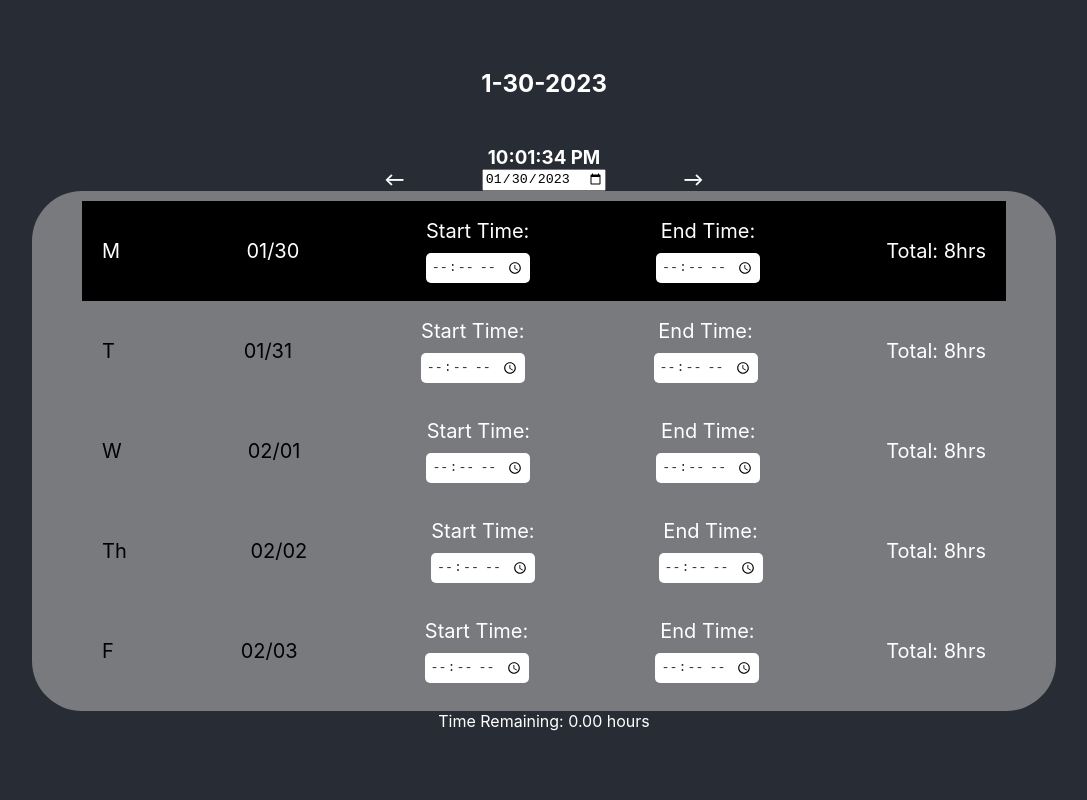
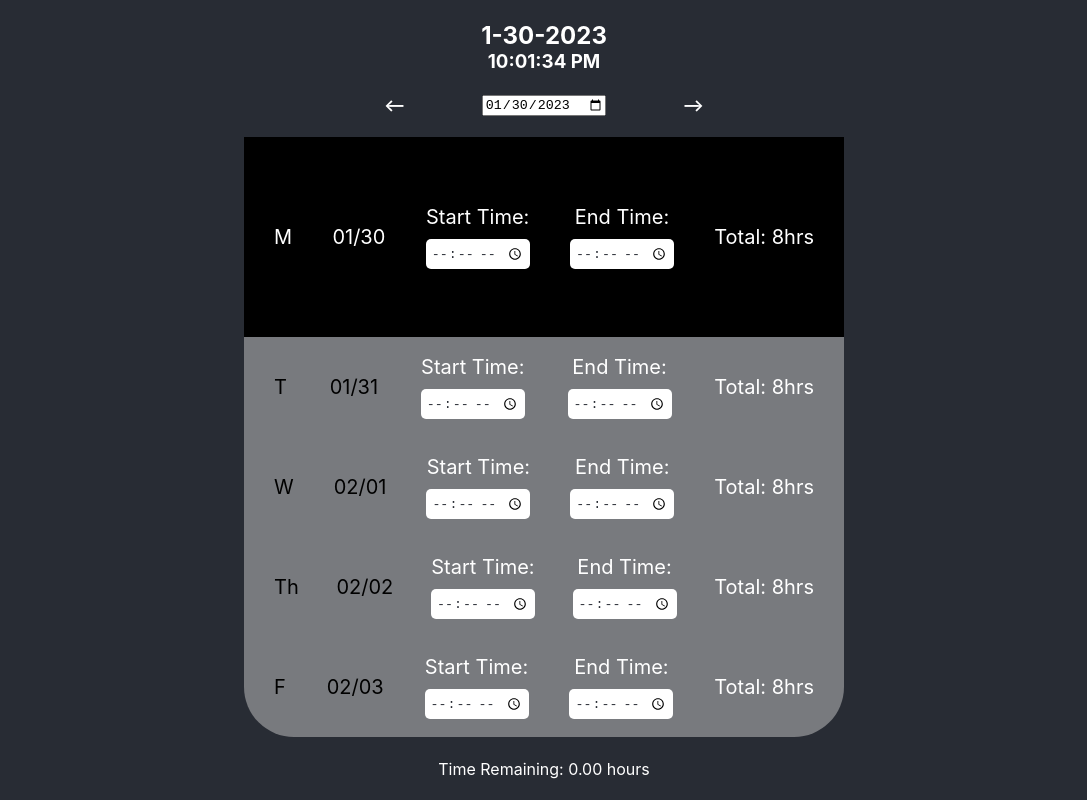
Before and after one commit to kyletucci/Time-Clock-Project, a React (Create React App) app in the folder time-clock-project/: page / in a window 1280 px wide. Shown: the whole page, without its empty margins (96-1183 px from the left). Built offline with nearby package versions, Linux system fonts and the light colour scheme.

Commit message:
Fixed some alignment CSS issues

```diff
--- a/time-clock-project/src/App.css
+++ b/time-clock-project/src/App.css
@@ -9,7 +9,7 @@
   display: flex;
   justify-content: space-around;
   text-align: center;
-  min-width: 100vw;
+  min-width: 100%;
   min-height: 100vh;
 }
 
@@ -17,6 +17,6 @@
   min-width: 100%;
   display: flex;
   flex-direction: column;
-  justify-content: center;
+  justify-content: space-evenly;
   align-items: center;
 }
--- a/time-clock-project/src/components/CurrentDateTime.js
+++ b/time-clock-project/src/components/CurrentDateTime.js
@@ -6,7 +6,6 @@ const StyledDateHeader = Styled.div`
     display: flex;
     flex-direction: column;
     justify-content: space-between;
-    height: 100px;
 `
 
 function CurrentDateTime({ currentTime, updateTime }) {
--- a/time-clock-project/src/components/CurrentTimeSlot.js
+++ b/time-clock-project/src/components/CurrentTimeSlot.js
@@ -14,9 +14,9 @@ const StyledUnselected = styled.div`
     align-items: center;
     background-color: ${({ dayOfWeek, dayOfSelected }) => dayOfWeek === dayOfSelected ? 'black' : 'none'};
     color: ${({ dayOfWeek, dayOfSelected }) => dayOfWeek === dayOfSelected ? 'white' : 'black'};
-    height: 100px;
+    height: ${({ dayOfWeek, dayOfSelected }) => dayOfWeek === dayOfSelected ? '200px' : '100px'};
     width: 100%;
-    padding: 0 20px;
+    padding: 0 30px;
 `
 
 const StyledTimeInput = styled.div`
@@ -32,7 +32,7 @@ const StyledInputLabel = styled.p`
 
 
 function CurrentTimeSlot({ currentTime, selectedDate }) {
-    const dayInitials = ['S','M','T','W','Th','F','Sa']
+    const dayInitials = ['S','M','T','W','Th','F','Sa', 'S']
     const workWeek = startOfWeek(selectedDate)
     const daysOfCurrentWeek = []
     for(let i = 0; i < 5; i++){
@@ -41,7 +41,6 @@ function CurrentTimeSlot({ currentTime, selectedDate }) {
     const totalHtml = daysOfCurrentWeek.map((day, i) => {
         const dayOfWeek = getDay(day)
         const dayOfSelected = getDay(selectedDate)
-        console.log(dayOfWeek, dayOfSelected)
         return(
             <StyledUnselected key={dayOfWeek} dayOfWeek={dayOfWeek} dayOfSelected={dayOfSelected}>
                 <div style={{color: 'inherit'}}>{dayInitials[i+1]}</div>
--- a/time-clock-project/src/components/DateInput.js
+++ b/time-clock-project/src/components/DateInput.js
@@ -1,5 +1,11 @@
 import styled from 'styled-components'
 import React from 'react'
+
+const StyledDateInput = styled.div`
+    display: flex;
+    justify-content: space-between;
+    width: 25%;
+`
 
 const StyledArrow = styled.a`
     color: white;
@@ -7,11 +13,6 @@ const StyledArrow = styled.a`
     font-weight: bolder;
 `
 
-const StyledDateInput = styled.div`
-    display: flex;
-    justify-content: space-between;
-    width: 25%;
-`
 
 function DateInput({ selectedDate, handleDateChange, handleLeftArrow, handleRightArrow }) {
   return (
--- a/time-clock-project/src/components/TimeClock.js
+++ b/time-clock-project/src/components/TimeClock.js
@@ -8,23 +8,12 @@ import CurrentTimeSlot from './CurrentTimeSlot';
 const StyledTimeClock = styled.div`
   background-color: rgba(200,200,200,.5);
   width: 80%;
-  padding: 10px 50px;
-  display: flex;
-  flex-direction: column;
-  justify-content: space-evenly;
-  align-items: space-evenly;
+  max-width: 600px;
+  /* padding: 10px 50px; */
   font-size: 20px;
   color: white;
-
   border-radius: 50px;
   `
-
-const StyledRow = styled.div`
-width: 100%;
-  display: flex;
-  justify-content: space-evenly;
-  align-items: center;
-`
 
 function TimeClock(
   {
--- a/time-clock-project/src/components/TimeInput.js
+++ b/time-clock-project/src/components/TimeInput.js
@@ -16,8 +16,7 @@ function StartTime({ time, onChange }){
        type="time"
        onChange={onChange}
        value={time && time}
-
-       />
+      />
     )
 }
 
--- a/time-clock-project/src/index.css
+++ b/time-clock-project/src/index.css
@@ -1,5 +1,7 @@
 body {
   margin: 0;
+  padding: 0;
+  width: 100vw;
   font-family: -apple-system, BlinkMacSystemFont, 'Segoe UI', 'Roboto', 'Oxygen',
     'Ubuntu', 'Cantarell', 'Fira Sans', 'Droid Sans', 'Helvetica Neue',
     sans-serif;
```
Also changed, not shown: time-clock-project/src/App.js (line endings or trailing spaces).
